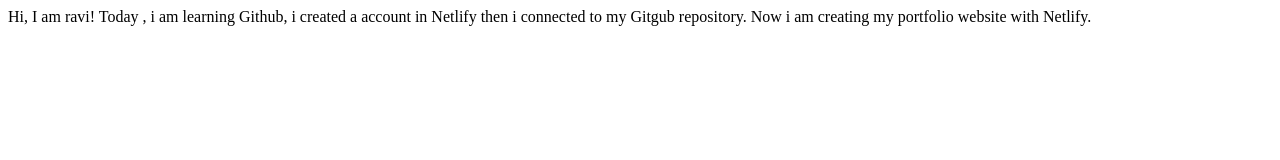
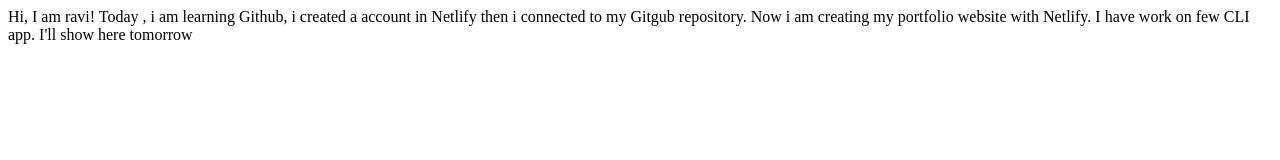
Before and after one commit to iamravi-prakash/ravipraksh-portfolio, a plain HTML site: page index.html in a window 1280 px wide. Drawn offline with Linux system fonts and the light colour scheme.

Commit message:
updated details of project

```diff
--- a/index.html
+++ b/index.html
@@ -12,6 +12,8 @@
     Hi, I am ravi!
     Today , i am learning Github, i created a account in Netlify then i connected to my Gitgub repository.
     Now i am creating my portfolio website with Netlify.
+
+    I have work on few CLI app. I'll show here tomorrow
 </body>
 
 </html>
```
